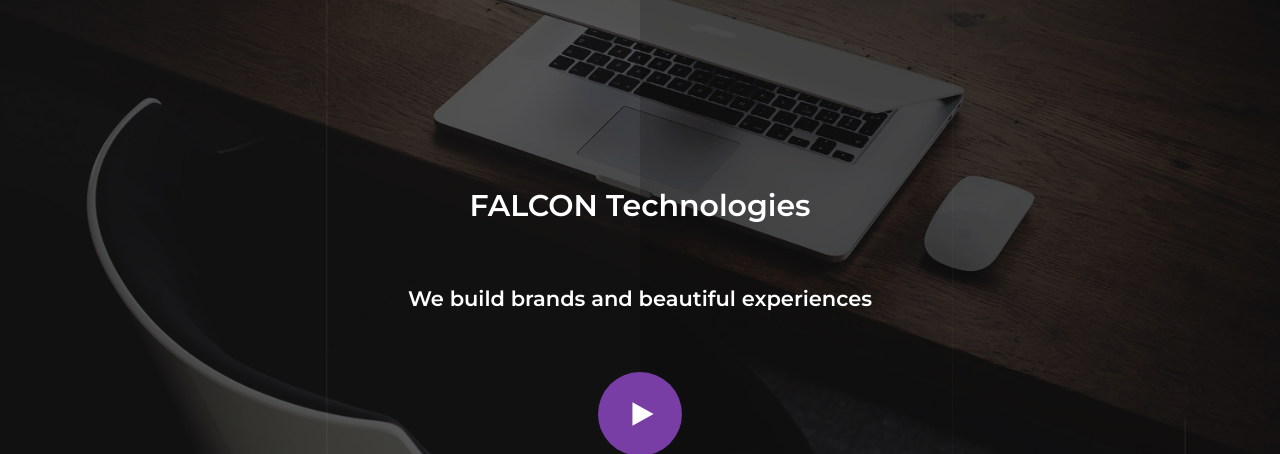
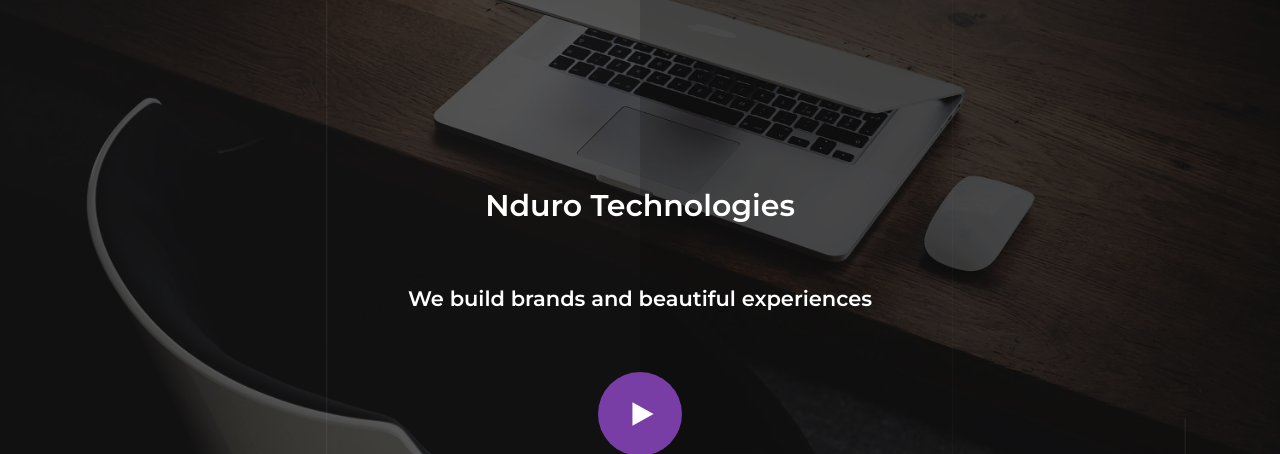
Before and after one commit to jerinnn/falcon, a plain HTML site: page index.html in a window 1280 px wide. Shown: the part 81-535 px from the top of the page. Drawn offline with Linux system fonts and the light colour scheme; files whose address does not match are found by name.

Commit message:
Update index.html

```diff
--- a/index.html
+++ b/index.html
@@ -113,7 +113,7 @@
             <div class="row home-content__main">
 
                 <h2>
-                 FALCON Technologies
+                 Nduro Technologies
                 </h2>
 
                 <h4>
```
